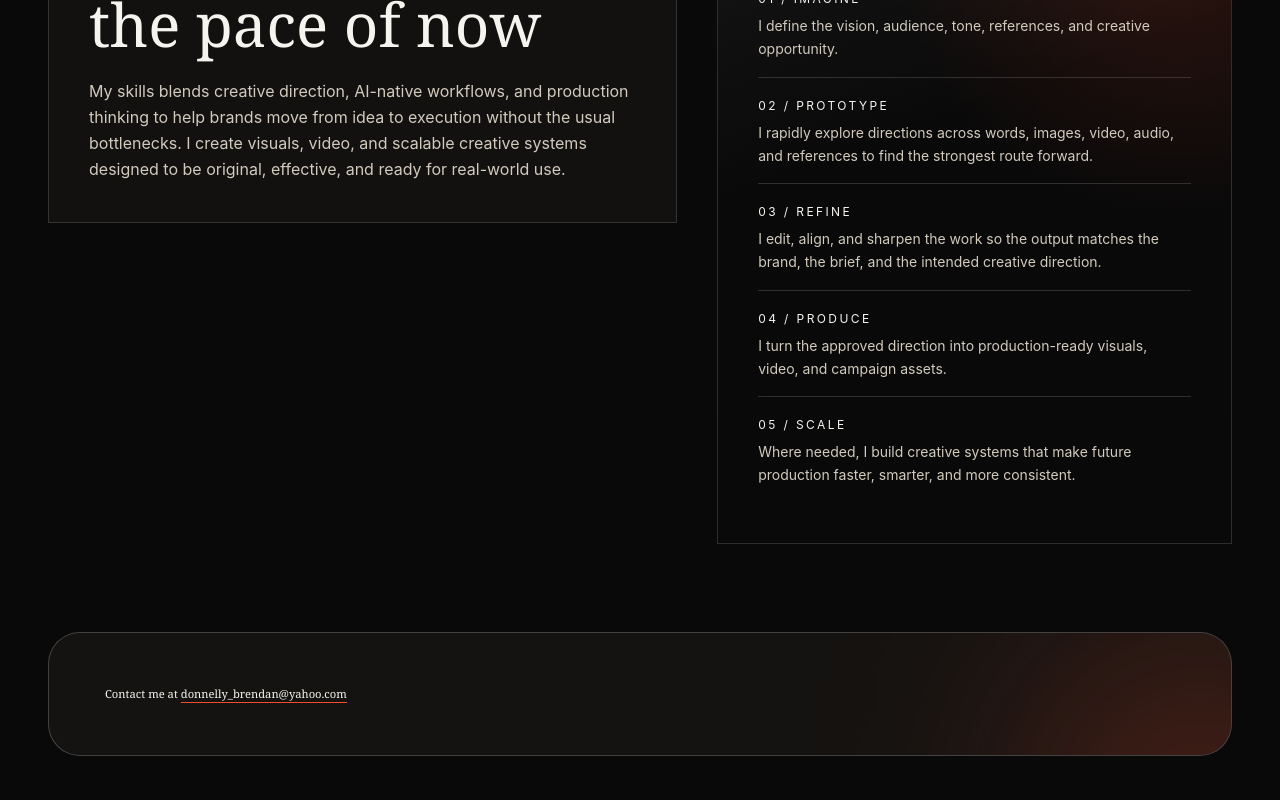
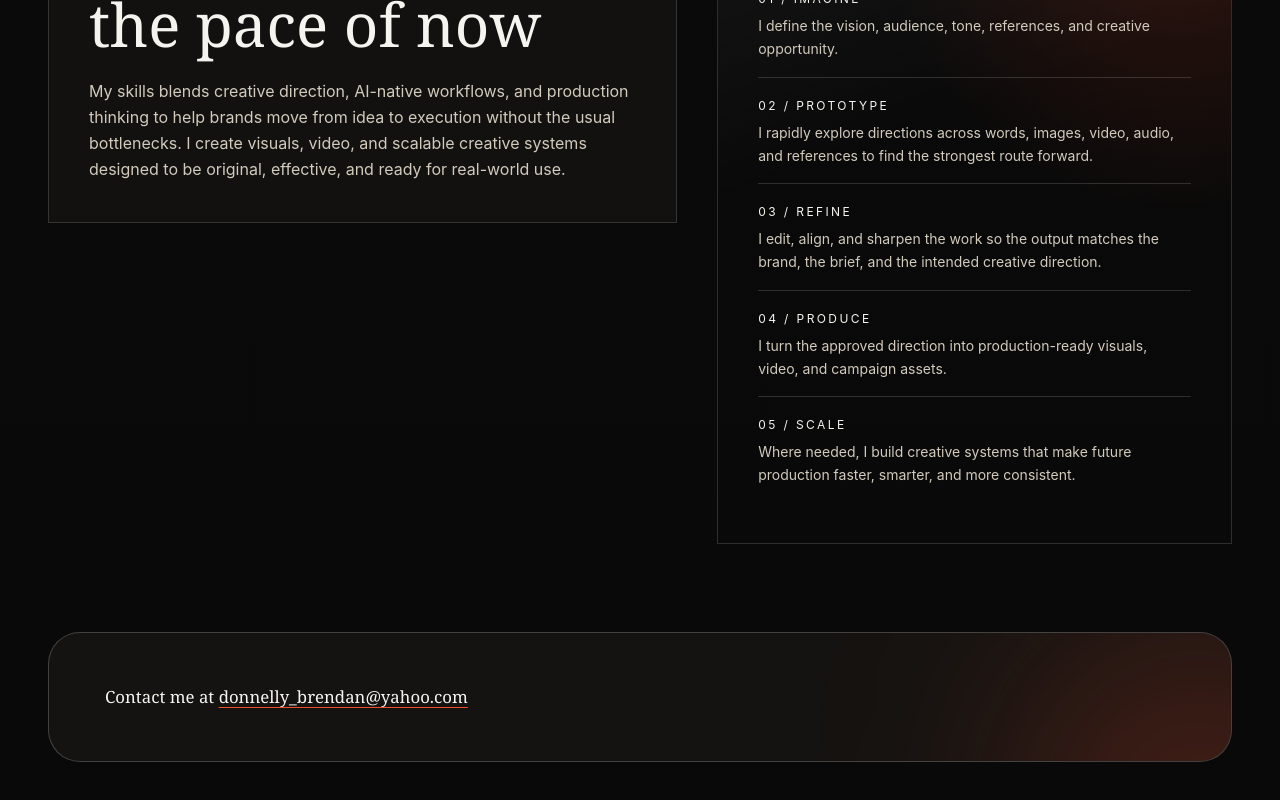
Before and after one commit to bulandun/CreateXDM, a Next.js app: page / in a window 1280 px wide. Shown: the part 3586-4386 px from the top of the page. Built offline with nearby package versions, Linux system fonts and the light colour scheme.

Commit message:
Increase contact heading size by 50 percent

```diff
--- a/app/page.tsx
+++ b/app/page.tsx
@@ -230,7 +230,7 @@ export default function HomePage() {
         <Reveal>
           <div className="relative overflow-hidden rounded-[2rem] border border-white/20 bg-[#151311] p-8 md:p-14">
             <div className="absolute -right-28 top-8 h-72 w-72 rounded-full bg-[#f44c2b]/35 blur-[120px]" />
-            <h2 className="relative max-w-4xl font-serif text-[0.45rem] leading-[0.95] text-[#f6f4ef] md:text-[0.7rem]">
+            <h2 className="relative max-w-4xl font-serif text-[0.675rem] leading-[0.95] text-[#f6f4ef] md:text-[1.05rem]">
               Contact me at{" "}
               <a className="underline decoration-[#f44c2b] underline-offset-4" href="mailto:donnelly_brendan@yahoo.com">
                 donnelly_brendan@yahoo.com
```
